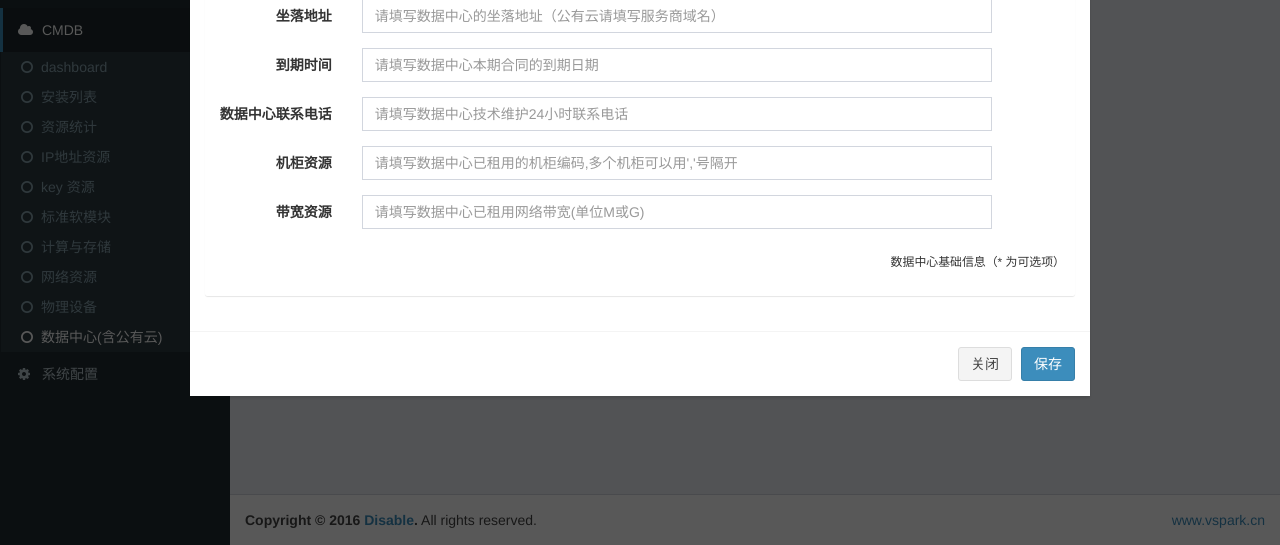
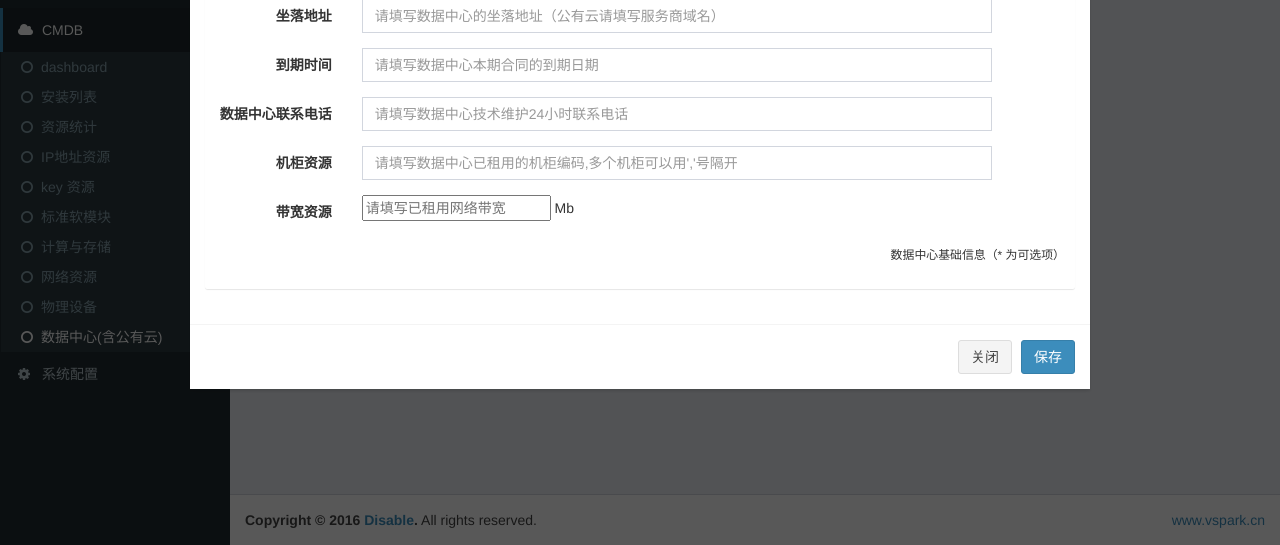
Before and after one commit to vspark/wserver, a Django app: page /cmdb/idc/ in a window 1280 px wide, after a click on "添加数据中心". Shown: the part 255-800 px from the top of the page. Run offline with Django 3.2, Linux system fonts and the light colour scheme; the visitor is signed in with stand-in values (Sample User, id 1); data that the repository does not hold is empty; some libraries are stand-ins or nearby versions.

Commit message:
修改新增idc的bug，优化日期

```diff
--- a/cmdb/views.py
+++ b/cmdb/views.py
@@ -1,5 +1,5 @@
+from datetime import datetime
 from django.shortcuts import render, render_to_response
-from django.template import RequestContext, loader
 from django.contrib.auth.decorators import login_required
 from django.http import HttpResponse
 from django.db.models import Q
@@ -131,25 +131,23 @@ def idc_save(request):
         idc_bandwidth       = post['base_config']['idc_bandwidth']
 
         db_idc = {
-            'id': idc_id,
             'idc_name': idc_name,
             'idc_type': idc_type,
             'address': idc_address,
             'service_time': idc_service_time,
             'contact': idc_contact,
             'stack': idc_stack,
-            'bandwidth': idc_bandwidth
+            'bandwidth': idc_bandwidth,
+            'update_time': datetime.now()
         }
-        if idc_name:
-            create_flag = False
-        else:
-            create_flag = True
-        if create_flag:
+
+        if not idc_id:
             models.idc.objects.create(**db_idc)
         else:
             models.idc.objects.filter(id=idc_id).update(**db_idc)
             models.idc.objects.get(id=idc_id)
         context = {"flag": "Success"}
+
     except Exception, e:
         context = {"flag": "Error", "context": str(e)}
 
--- a/templates/cmdb/idc.html
+++ b/templates/cmdb/idc.html
@@ -61,8 +61,9 @@
                                 <div class="form-group">
                                     <label class="col-sm-2 control-label">带宽资源</label>
                                     <div class="col-sm-9">
-                                        <input type="text" class="form-control" name="idc_bandwidth" id="input_idc_bandwidth"
-                                               placeholder="请填写数据中心已租用网络带宽(单位M或G)" onblur="check_form(this)">
+                                        <input type="text" class="form-inline" name="idc_bandwidth" id="input_idc_bandwidth"
+                                               placeholder="请填写已租用网络带宽" onblur="check_form(this)">
+                                        <span class="add-on">Mb</span>
                                     </div>
                                 </div>
 
@@ -90,7 +91,7 @@
     <div class="col-md-12">
         <div class="box box-primary">
             <div class="box-header with-border">
-                <button type="button" class="btn btn-primary pull-left" onclick="edit_idc(1)">添加数据中心</button>
+                <button type="button" class="btn btn-primary pull-left" onclick="edit_idc(1,0)">添加数据中心</button>
                 <div class="input-group pull-right" style="width: 350px;">
                     <input type="text" name="idc_filter" id="input_idc_filter"
                            class="form-control pull-right" placeholder="输入数据中心名称|地址|类型"
@@ -139,7 +140,7 @@
                                 {{ item.stack }}
                             </td>
                             <td>
-                                {{ item.bandwidth }}
+                                {{ item.bandwidth }} Mb
                             </td>
                             <td>
                                 {{ item.create_time | date:"Y-m-d H:i:s"}}
@@ -219,7 +220,7 @@ function edit_idc(create, pk) {
             success: function(p) {
                 if (p.flag == "Success") {
                     $('#edit_idc_title').text('编辑数据中心');
-                    $('#edit_idc_mtitle').text(pk);
+                    $('#edit_idc_mtitle').text('正在编辑的数据中心：' + p.context.db_idc.idc_name);
                     $('#input_idc_id').val(pk);
                     $('#input_idc_name').val(p.context.db_idc.idc_name);
                     $('#input_idc_type').val(p.context.db_idc.idc_type);
@@ -228,6 +229,7 @@ function edit_idc(create, pk) {
                     $('#input_idc_contact').val(p.context.db_idc.contact);
                     $('#input_idc_racks').val(p.context.db_idc.stack);
                     $('#input_idc_bandwidth').val(p.context.db_idc.bandwidth);
+
                     $('#edit_idc').modal('show')
                 } else if (p.flag == "Error" && p.context == "AuthFailed") {
                     alert('认证失败！请重新登录！');
```
